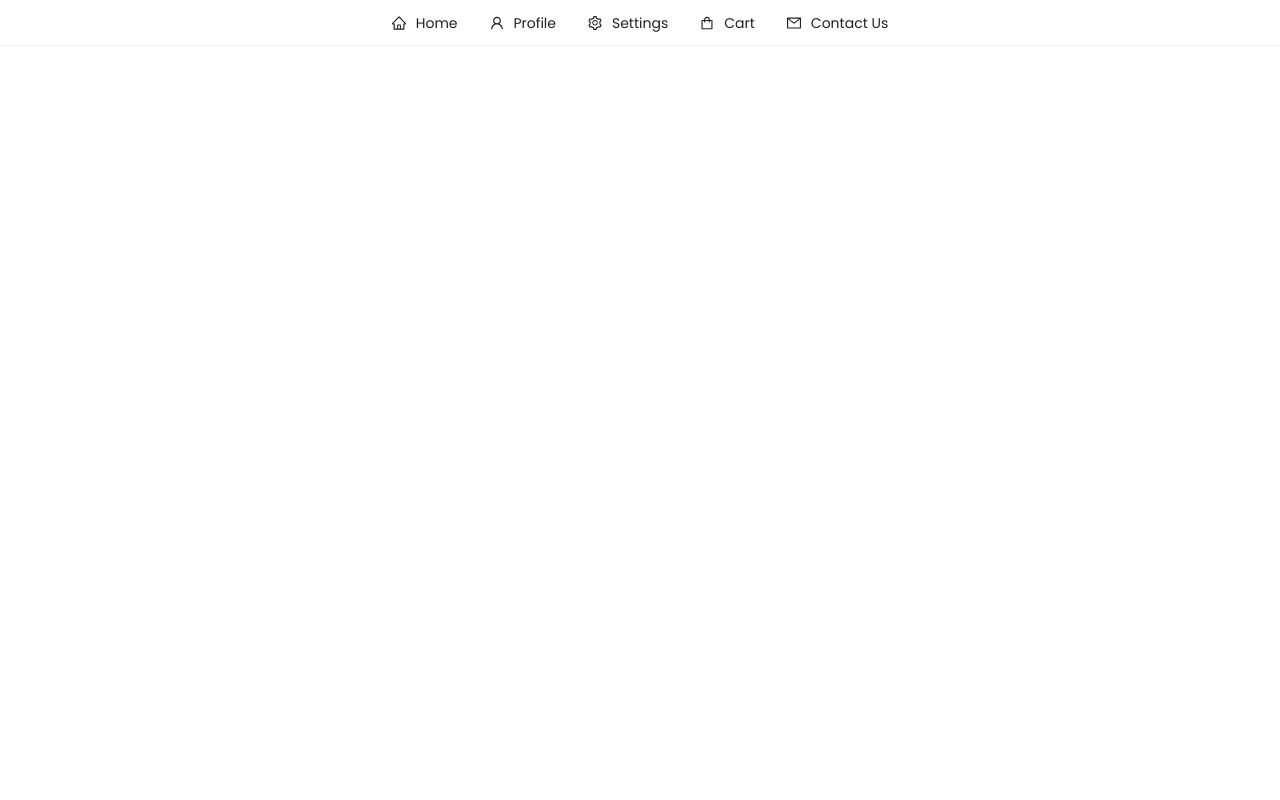
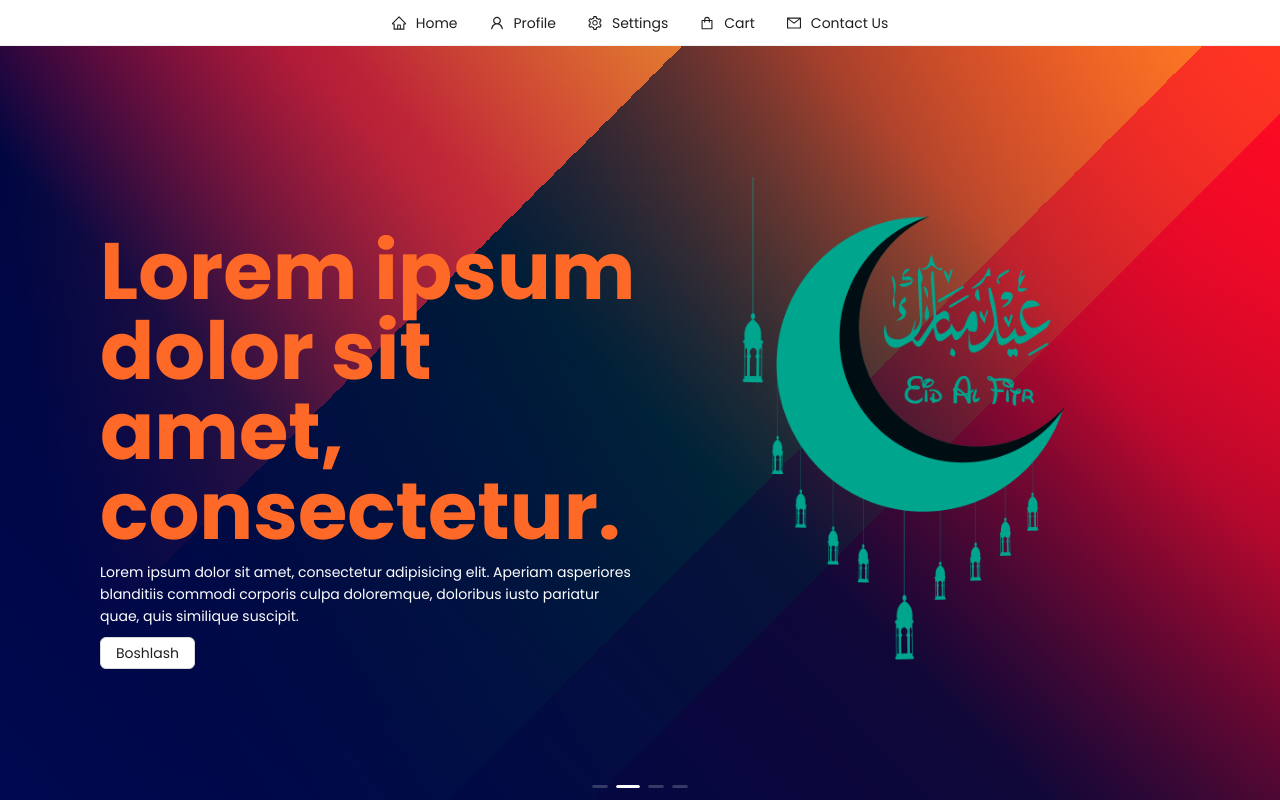
Before and after one commit to Yagafarov/anod_react, a React (Create React App) app: page / in a window 1280 px wide. Built offline with nearby package versions, Linux system fonts and the light colour scheme.

Commit message:
Upload carousel itmems

```diff
--- a/src/components/Home/Home.css
+++ b/src/components/Home/Home.css
@@ -7,11 +7,26 @@
     height: 100vh;
     width: 100%;
     color: #fff;
-    padding: 50px;
+    background: linear-gradient(45deg, #000850 0%, #000320 100%), radial-gradient(100% 225% at 100% 0%, #FF6928 0%, #000000 100%), linear-gradient(225deg, #FF7A00 0%, #000000 100%), linear-gradient(135deg, #CDFFEB 10%, #CDFFEB 35%, #009F9D 35%, #009F9D 60%, #07456F 60%, #07456F 67%, #0F0A3C 67%, #0F0A3C 100%);
+    background-blend-mode: screen, overlay, hard-light, normal;
+    padding: 50px 100px;
+
 }
 .corItem{
     display: flex;
     align-items: center;
+    flex-wrap: wrap;
     height: 100vh;
     color: white;
 }
+.corItem p{
+    padding: 10px 0;
+}
+.corItem img{
+    overflow: hidden;
+}
+.headerText{
+    font-size: 10vh;
+    color: #FF6928;
+    line-height: 1;
+}
--- a/src/components/Home/Home.jsx
+++ b/src/components/Home/Home.jsx
@@ -1,39 +1,71 @@
 import React from 'react';
-import {Carousel, Row, Col, Button} from 'antd';
-import './Home.css'
-
+import {Carousel,Image, Row, Col, Button} from 'antd';
+import imag1 from "../../assets/main1.png";
+import("./Home.css")
 const Home = () => (
   <Carousel autoplay className='home'>
     <div className={'navbarItem'}>
       <Row className="corItem">
-          <Col span={12}>
-              <h1>
-                  Lorem ipsum dolor sit amet.
+          <Col xs={24} md={12}>
+              <h1  className={"headerText"}>
+                  Lorem ipsum dolor sit amet, consectetur.
               </h1>
               <p>
                   Lorem ipsum dolor sit amet, consectetur adipisicing elit. Aperiam asperiores blanditiis commodi corporis culpa doloremque, doloribus iusto pariatur quae, quis similique suscipit.
               </p>
-              <Button type={'default'}>Salom</Button>
+              <Button  type={'default'}>Boshlash</Button>
           </Col>
-          <Col span={12}>22</Col>
+          <Col span={12}>
+              <Image  src={imag1} preview={false}/>
+          </Col>
       </Row>
     </div>
     <div className={'navbarItem'}>
         <Row className="corItem">
-          <Col span={12}>11</Col>
-          <Col span={12}>22</Col>
+            <Col span={12}>
+                <h1  className={"headerText"}>
+                    Lorem ipsum dolor sit amet, consectetur.
+                </h1>
+                <p>
+                    Lorem ipsum dolor sit amet, consectetur adipisicing elit. Aperiam asperiores blanditiis commodi corporis culpa doloremque, doloribus iusto pariatur quae, quis similique suscipit.
+                </p>
+                <Button  type={'default'}>Boshlash</Button>
+            </Col>
+            <Col span={12}>
+                <Image src={imag1} preview={false}/>
+            </Col>
         </Row>
     </div>
     <div className={'navbarItem'}>
         <Row className="corItem">
-          <Col span={12}>11</Col>
-          <Col span={12}>22</Col>
+            <Col span={12}>
+                <h1  className={"headerText"}>
+                    Lorem ipsum dolor sit amet, consectetur.
+                </h1>
+                <p>
+                    Lorem ipsum dolor sit amet, consectetur adipisicing elit. Aperiam asperiores blanditiis commodi corporis culpa doloremque, doloribus iusto pariatur quae, quis similique suscipit.
+                </p>
+                <Button  type={'default'}>Boshlash</Button>
+            </Col>
+            <Col span={12}>
+                <Image  src={imag1} preview={false}/>
+            </Col>
         </Row>
     </div>
     <div className={'navbarItem'}>
         <Row className="corItem">
-          <Col span={12}>11</Col>
-          <Col span={12}>22</Col>
+            <Col span={12}>
+                <h1  className={"headerText"}>
+                    Lorem ipsum dolor sit amet, consectetur.
+                </h1>
+                <p>
+                    Lorem ipsum dolor sit amet, consectetur adipisicing elit. Aperiam asperiores blanditiis commodi corporis culpa doloremque, doloribus iusto pariatur quae, quis similique suscipit.
+                </p>
+                <Button  type={'default'}>Boshlash</Button>
+            </Col>
+            <Col span={12}>
+                <Image  src={imag1} preview={false}/>
+            </Col>
         </Row>
     </div>
   </Carousel>
```
Also changed, not shown: src/assets/main1.png (added). Lines whose indentation alone changed are shown as unchanged.
